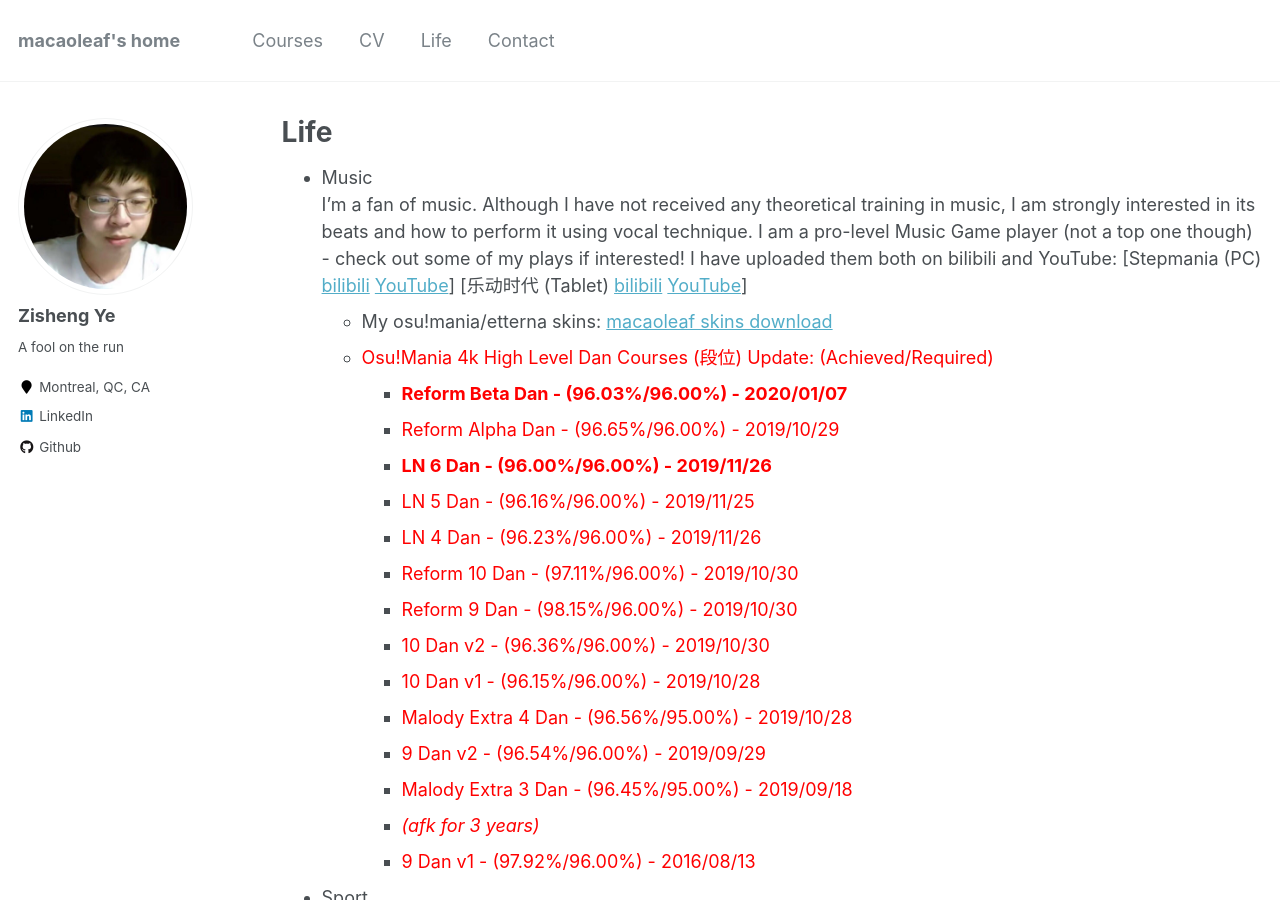
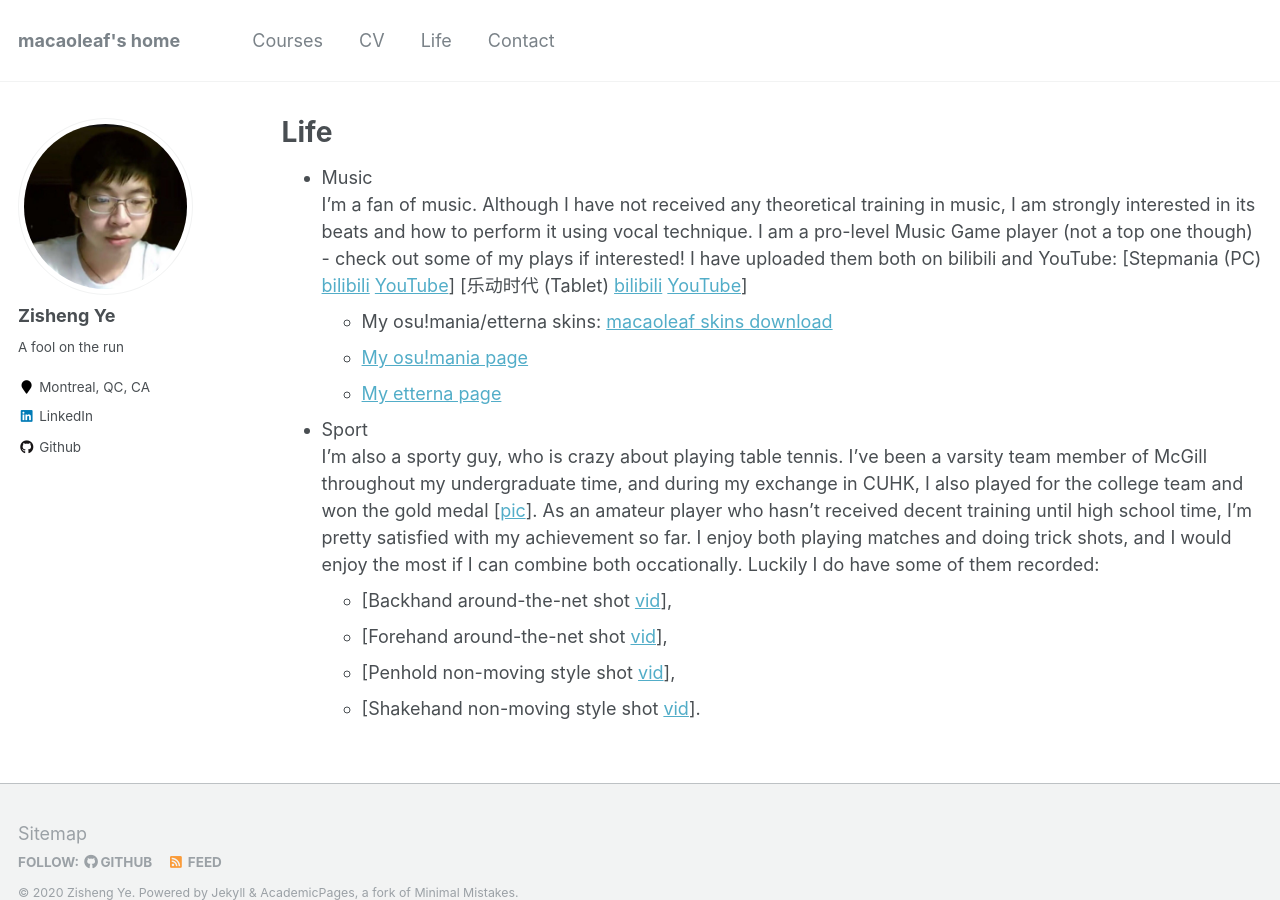
Before and after one commit to macaoleaf/macaoleaf.github.io, a Jekyll site: the page built from _pages/Life.md, in a window 1280 px wide and 900 px high. Built offline with Jekyll 4.4.1, drawn with Linux system fonts in a browser that asks for light colours.

Commit message:
game showing content changed

```diff
--- a/_pages/Life.md
+++ b/_pages/Life.md
@@ -7,21 +7,8 @@ author_profile: true
 - Music
 I'm a fan of music. Although I have not received any theoretical training in music, I am strongly interested in its beats and how to perform it using vocal technique. I am a pro-level Music Game player (not a top one though) - check out some of my plays if interested! I have uploaded them both on bilibili and YouTube: [Stepmania (PC) [bilibili](https://www.bilibili.com/video/av67422894/) [YouTube](https://www.youtube.com/watch?v=7mtCqDasRP4&t=332s)] [乐动时代 (Tablet) [bilibili](https://www.bilibili.com/video/av67417951/) [YouTube](https://www.youtube.com/watch?v=ozFUyi3ZzOI)]
   - My osu!mania/etterna skins: [macaoleaf skins download](/files/macaoleaf_skins_20200428.zip)
-  - <font color="red">Osu!Mania 4k High Level Dan Courses (段位) Update: (Achieved/Required)</font>
-    - **<font color="red">Reform Beta Dan - (96.03%/96.00%) - 2020/01/07</font>**
-    - <font color="red">Reform Alpha Dan - (96.65%/96.00%) - 2019/10/29</font>
-    - **<font color="red">LN 6 Dan - (96.00%/96.00%) - 2019/11/26</font>**
-    - <font color="red">LN 5 Dan - (96.16%/96.00%) - 2019/11/25</font>
-    - <font color="red">LN 4 Dan - (96.23%/96.00%) - 2019/11/26</font>
-    - <font color="red">Reform 10 Dan - (97.11%/96.00%) - 2019/10/30</font>
-    - <font color="red">Reform 9 Dan - (98.15%/96.00%) - 2019/10/30</font>
-    - <font color="red">10 Dan v2 - (96.36%/96.00%) - 2019/10/30</font>
-    - <font color="red">10 Dan v1 - (96.15%/96.00%) - 2019/10/28</font>
-    - <font color="red">Malody Extra 4 Dan - (96.56%/95.00%) - 2019/10/28</font>
-    - <font color="red">9 Dan v2 - (96.54%/96.00%) - 2019/09/29</font>
-    - <font color="red">Malody Extra 3 Dan - (96.45%/95.00%) - 2019/09/18</font>
-    - *<font color="red">(afk for 3 years)</font>*
-    - <font color="red">9 Dan v1 - (97.92%/96.00%) - 2016/08/13</font>
+  - [My osu!mania page](https://osu.ppy.sh/users/7082716)
+  - [My etterna page](https://etternaonline.com/user/macaoleaf)
 
 - Sport
 I'm also a sporty guy, who is crazy about playing table tennis. I've been a varsity team member of McGill throughout my undergraduate time, and during my exchange in CUHK, I also played for the college team and won the gold medal [[pic](/images/TTCUHK.jpg)]. As an amateur player who hasn't received decent training until high school time, I'm pretty satisfied with my achievement so far. I enjoy both playing matches and doing trick shots, and I would enjoy the most if I can combine both occationally. Luckily I do have some of them recorded:
```
Also changed, not shown: 1 other file.
